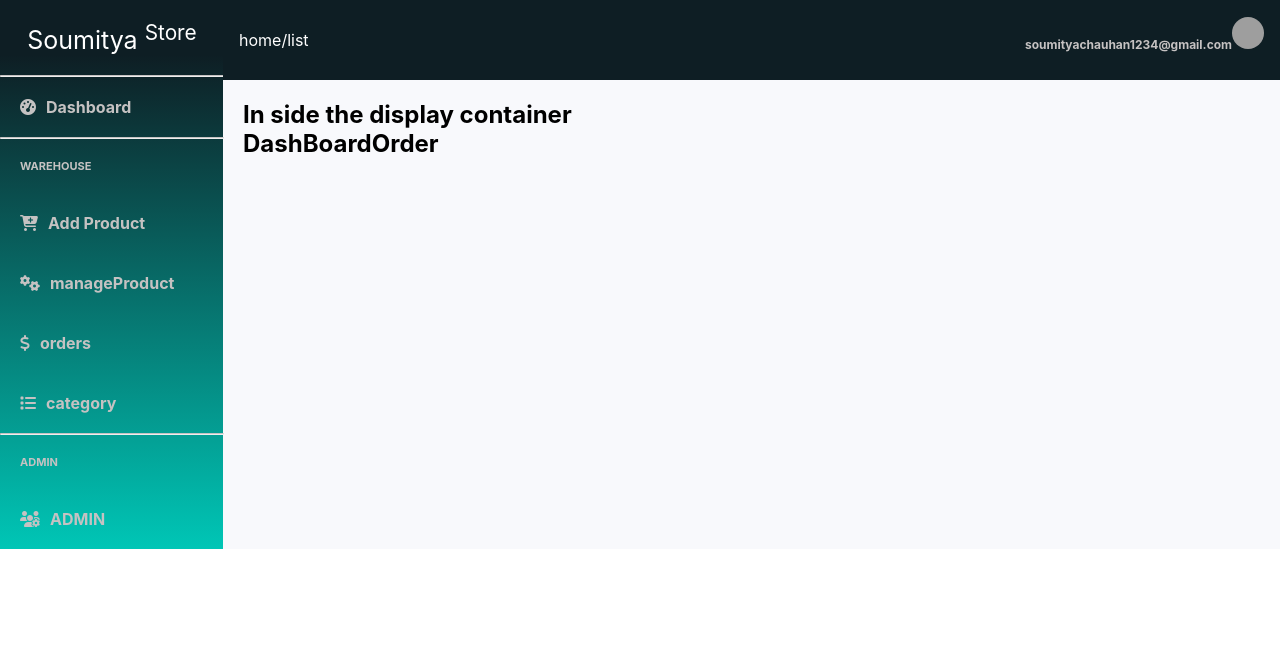
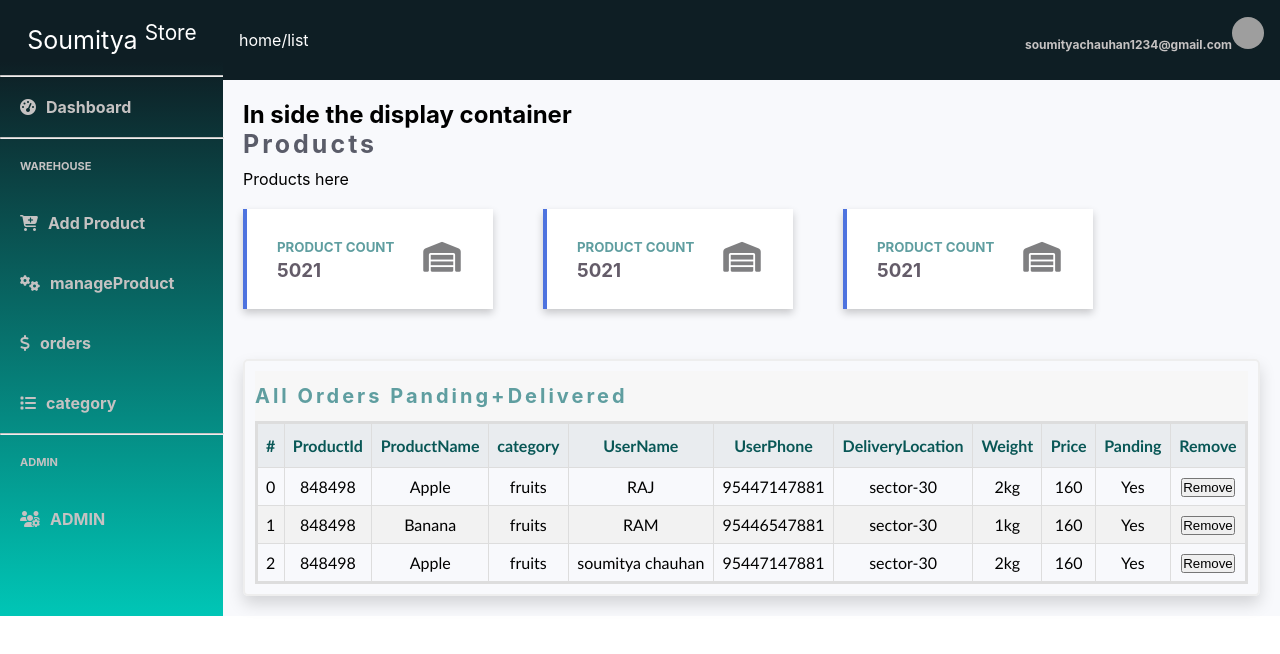
Before and after one commit to soumitya0/EcommerceSite_AdminPanel, a React (Create React App) app in the folder client/myapp/: page /dashboard/orders in a window 1280 px wide. Shown: the top 654 px of the page. Built offline with nearby package versions, Linux system fonts and the light colour scheme; grey boxes are pictures that could not be loaded.

Commit message:
DashBoard Order UI

```diff
--- a/client/myapp/src/components/DashboardComponents/DashBoardOrders/DashBoardOrder.js
+++ b/client/myapp/src/components/DashboardComponents/DashBoardOrders/DashBoardOrder.js
@@ -1,11 +1,28 @@
-import React, { Component } from "react";
-
+import React, { Component, Fragment } from "react";
+import TopCard from "../../../common/components/Dashboard/TopCard";
+import ListOfOrders from "./List_of_Orders/ListOfOrders";
+import PendingOrders from "./PendingOrders/PendingOrders";
+import DashBoardProductoutofStock from "../DashBoardProduct/ProductOutofStock/DashBoardProductoutofStock";
 class DashBoardOrder extends Component {
   render() {
     return (
-      <div>
-        <h2>DashBoardOrder</h2>
-      </div>
+      <Fragment>
+        <h1 className="text-gray text-700">Products</h1>
+        <p className="marginTop-10">Products here</p>
+        <div className="GridCardInfo marginTop-20">
+          <div>
+            <TopCard />
+          </div>
+          <div>
+            <TopCard />
+          </div>
+          <div>
+            <TopCard />
+          </div>
+        </div>
+
+        <ListOfOrders />
+      </Fragment>
     );
   }
 }
--- /dev/null
+++ b/client/myapp/src/components/DashboardComponents/DashBoardOrders/List_of_Orders/ListOfOrders.js
@@ -0,0 +1,112 @@
+import React, { Component } from "react";
+
+class ListOfOrders extends Component {
+  constructor(props) {
+    super(props);
+
+    this.state = {
+      Data: [
+        {
+          ProductId: "848498",
+          ProductName: "Apple",
+          category: "fruits",
+          UserName: "RAJ",
+          UserPhone: "95447147881",
+          DeliveryLocation: "sector-30",
+          Weight: "2kg",
+          Price: "160",
+          Panding: "Yes",
+        },
+        {
+          ProductId: "848498",
+          ProductName: "Banana",
+          category: "fruits",
+          UserName: "RAM",
+          UserPhone: "95446547881",
+          DeliveryLocation: "sector-30",
+          Weight: "1kg",
+          Price: "160",
+          Panding: "Yes",
+        },
+        {
+          ProductId: "848498",
+          ProductName: "Apple",
+          category: "fruits",
+          UserName: "soumitya chauhan",
+          UserPhone: "95447147881",
+          DeliveryLocation: "sector-30",
+          Weight: "2kg",
+          Price: "160",
+          Panding: "Yes",
+        },
+      ],
+      TableHeaderData: [
+        "# ",
+        "ProductId",
+        "ProductName",
+        "category",
+        "UserName",
+        "UserPhone",
+        "DeliveryLocation",
+        "Weight",
+        "Price",
+        "Panding",
+        "Remove",
+      ],
+    };
+  }
+
+  TableHeader() {
+    return this.state.TableHeaderData.map((data) => <th>{data}</th>);
+  }
+
+  TableData() {
+    return this.state.Data.map((data, index) => {
+      const {
+        ProductId,
+        ProductName,
+        category,
+        UserName,
+        UserPhone,
+        DeliveryLocation,
+        Weight,
+        Price,
+        Panding,
+      } = data;
+
+      return (
+        <tr>
+          <td>{index}</td>
+          <td>{ProductId}</td>
+          <td>{ProductName}</td>
+          <td>{category}</td>
+          <td>{UserName}</td>
+          <td>{UserPhone}</td>
+          <td>{DeliveryLocation}</td>
+          <td>{Weight}</td>
+          <td>{Price}</td>
+          <td>{Panding}</td>
+          <td>
+            <button>Remove</button>
+          </td>
+        </tr>
+      );
+    });
+  }
+
+  render() {
+    return (
+      <div className="tabelContainerProduct marginTop-50">
+        <div className="tableName text-700">
+          <p>All Orders Panding+Delivered</p>
+        </div>
+        <table className="TableState">
+          <tr>{this.TableHeader()}</tr>
+          <tbody>{this.TableData()}</tbody>
+        </table>
+      </div>
+    );
+  }
+}
+
+export default ListOfOrders;
--- a/client/myapp/src/components/DashboardComponents/DashboardHome/DashboardHome.js
+++ b/client/myapp/src/components/DashboardComponents/DashboardHome/DashboardHome.js
@@ -1,7 +1,7 @@
 import React, { Component, Fragment } from "react";
 import TopCard from "../../../common/components/Dashboard/TopCard";
 import DashBoardProductoutofStock from "../DashBoardProduct/ProductOutofStock/DashBoardProductoutofStock";
-import PendingOrders from "../DashBoardProduct/PendingOrders/PendingOrders";
+import PendingOrders from "../DashBoardOrders/PendingOrders/PendingOrders";
 
 class DashboardHome extends Component {
   render() {
```
Also changed, not shown: client/myapp/src/components/DashboardComponents/DashBoardOrders/PendingOrders/PendingOrders.js (renamed from client/myapp/src/components/DashboardComponents/DashBoardProduct/PendingOrders/PendingOrders.js), client/myapp/src/components/DashboardComponents/DashboardCategory/AddCategory/AddCategory.js (added).
